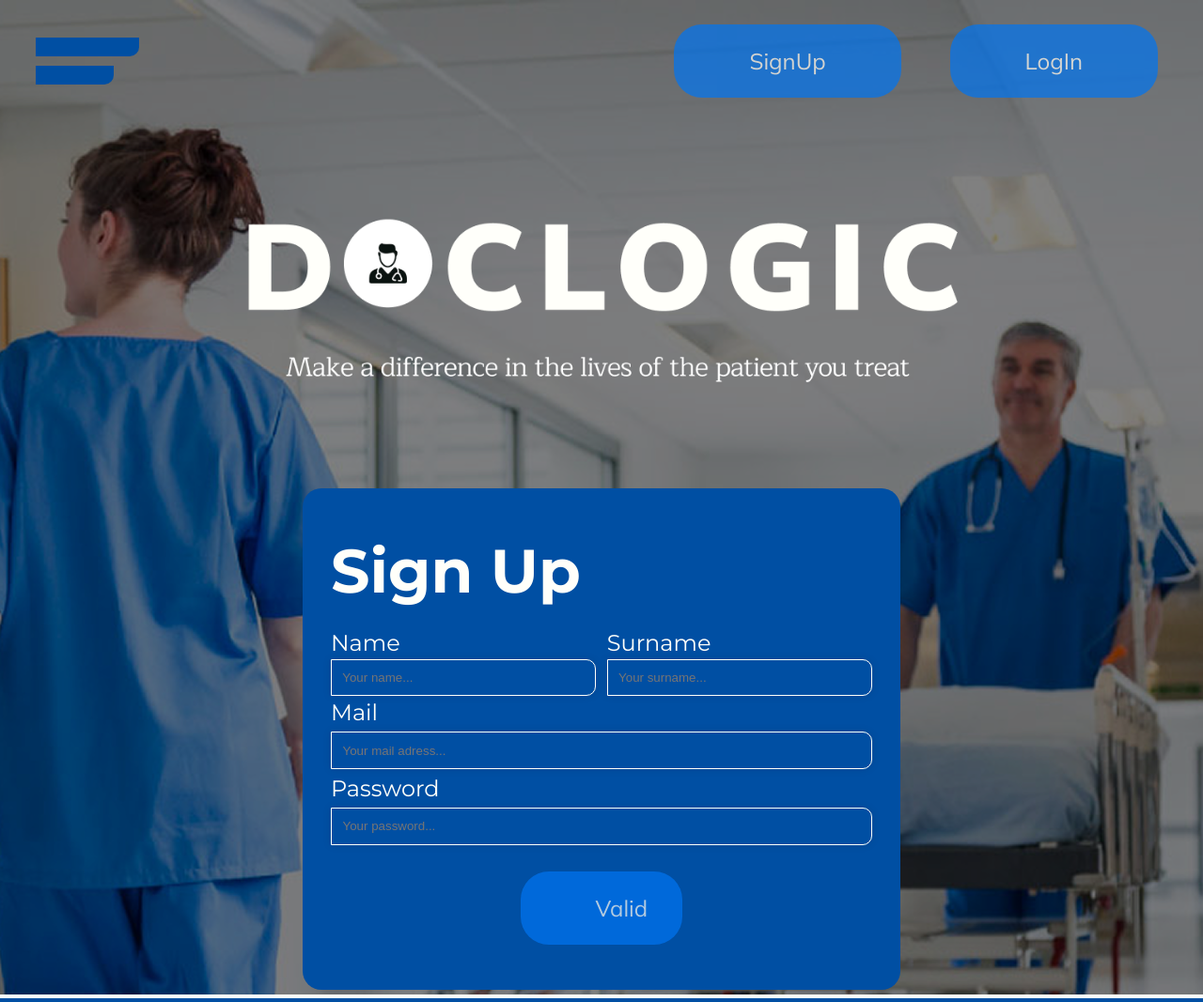
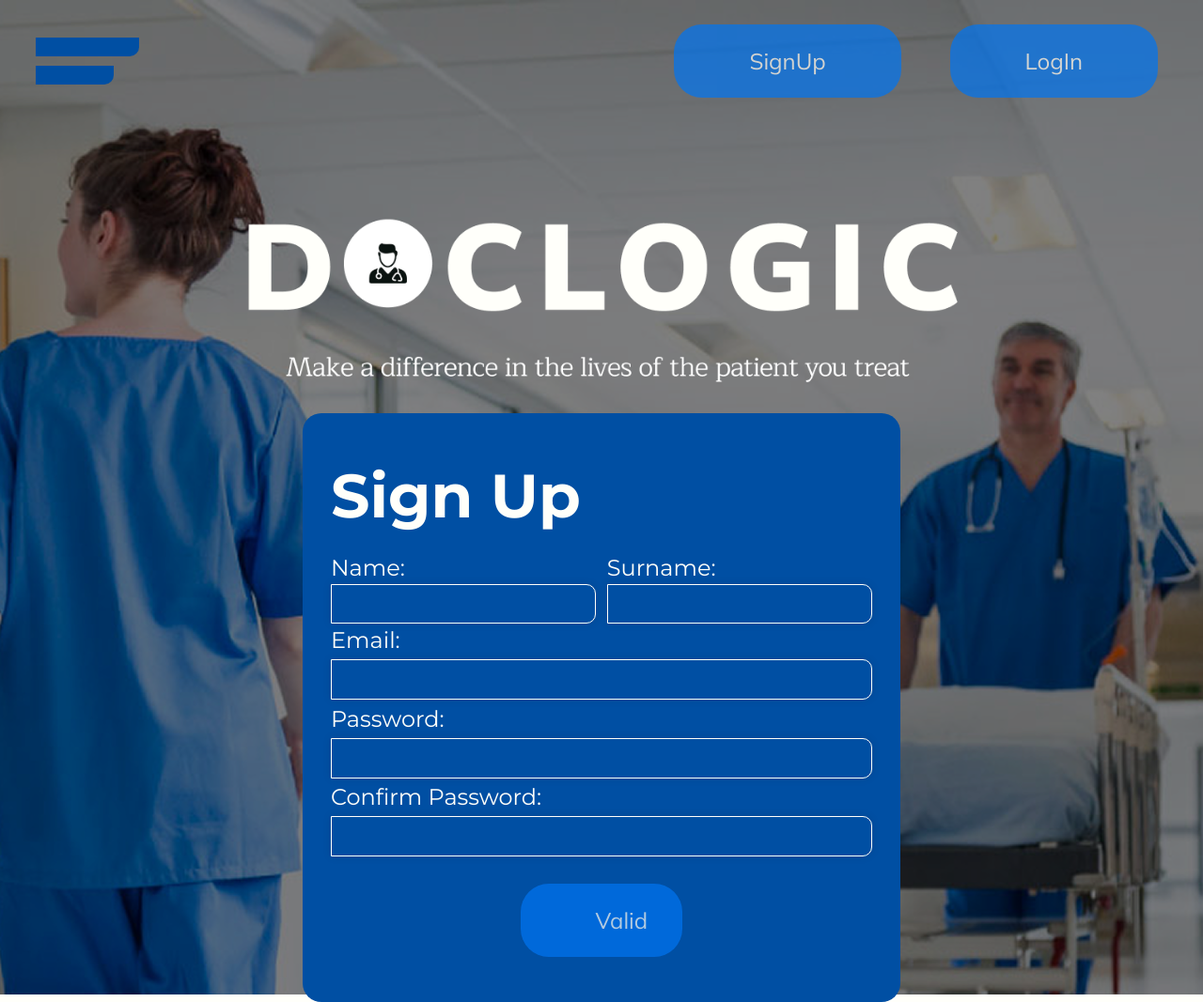
Before and after one commit to letEmmDev/DocLogic, a Django app: page /signup in a window 1280 px wide. Shown: the whole page at 94% size. Run offline with Django 5.2, Linux system fonts and the light colour scheme; some web fonts are replaced.

Commit message:
Project update - User model implementation + Authentication feature | SignIn + Functional MVC Logic integration

```diff
--- /dev/null
+++ b/core/forms.py
@@ -0,0 +1,28 @@
+from django import forms
+from .models import CustomUser
+
+class CustomUserCreationForm(forms.ModelForm):
+    password1 = forms.CharField(label='Password', widget=forms.PasswordInput)
+    password2 = forms.CharField(label='Confirm Password', widget=forms.PasswordInput)
+
+    class Meta:
+        model = CustomUser
+        fields = ('name', 'surname','email', 'role')
+        ## List of the fields from models.CustomUser that can be returned to the template
+        widgets = {
+            'role': forms.HiddenInput(),
+        }
+
+    def clean_password2(self):
+        password1 = self.cleaned_data.get("password1")
+        password2 = self.cleaned_data.get("password2")
+        if password1 and password2 and password1 != password2:
+            raise forms.ValidationError("Passwords don't match")
+        return password2
+
+    def save(self, commit=True):
+        user = super().save(commit=False)
+        user.set_password(self.cleaned_data["password1"])
+        if commit:
+            user.save()
+        return user
--- a/core/models.py
+++ b/core/models.py
@@ -0,0 +1,37 @@
+from django.contrib.auth.models import AbstractBaseUser, PermissionsMixin, BaseUserManager
+from django.db import models
+from django.utils import timezone
+
+class CustomUserManager(BaseUserManager):
+    def create_user(self, email, password=None, role='user', **extra_fields):
+        if not email:
+            raise ValueError('The Email field must be set')
+        email = self.normalize_email(email)
+        user = self.model(email=email, role=role, **extra_fields)
+        user.set_password(password)
+        user.save(using=self._db)
+        return user
+
+    def create_superuser(self, email, password=None, role='admin', **extra_fields):
+        extra_fields.setdefault('is_staff', True)
+        extra_fields.setdefault('is_superuser', True)
+        return self.create_user(email, password, role, **extra_fields)
+
+class CustomUser(AbstractBaseUser, PermissionsMixin):
+    id_user = models.AutoField(primary_key=True)
+    name = models.CharField(max_length=255, blank=True, null=True)
+    surname = models.CharField(max_length=255, blank=True, null=True)
+    email = models.EmailField(unique=True)
+    password = models.CharField(max_length=128)
+    role = models.CharField(max_length=50, default='user')
+    date_joined = models.DateTimeField(default=timezone.now)
+    is_active = models.BooleanField(default=True)
+    is_staff = models.BooleanField(default=False)
+
+    USERNAME_FIELD = 'email'
+    REQUIRED_FIELDS = []
+
+    objects = CustomUserManager()
+
+    def __str__(self):
+        return self.email
--- a/core/urls.py
+++ b/core/urls.py
@@ -1,12 +1,17 @@
 from django.urls import path
+from django.contrib.auth.views import LoginView, LogoutView
 
 from . import views
 
 urlpatterns = [
     path('', views.home, name='home'),
     # Registration paths
-    path('login', views.login, name='login'),
+        # Login path
+    path('login', LoginView.as_view(template_name="core/registration/login.html"), name='login'),
+        # Signup path
     path('signup', views.signup, name='signup'),
+        # Logout path
+    path("logout", LogoutView.as_view(next_page="login"), name="logout"),
 
     # Explore and discover paths
     path('discover', views.discover, name='discover'),
--- a/core/views.py
+++ b/core/views.py
@@ -1,14 +1,29 @@
-from django.shortcuts import render
+from django.shortcuts import render, redirect
+from django.contrib.auth import login
+from .forms import CustomUserCreationForm
+## Import the customed form so it can be used in the signup view
 
 # Create your views here.
 def home(request):
     return render(request, 'home.html')
 
-def login(request):
-    return render(request, 'core/registration/login.html')
+## Registration views
 def signup(request):
-    return render(request, 'core/registration/signup.html')
+    if request.method == 'POST':
+        form = CustomUserCreationForm(request.POST, initial={'role': 'user'})
+        if form.is_valid():
+            print("Form is valid!")  # Debug
+            user = form.save()
+            print("User saved:", user)  # Debug
+            login(request, user)
+            return redirect('home')
+        else:
+            print("Form errors:", form.errors)  # Debug
+    else:
+        form = CustomUserCreationForm(initial={'role': 'user'})
+    return render(request, 'core/registration/signup.html', {'form': form})
 
+## Landing page path
 def discover(request):
     return render(request, 'core/discover.html')
 def explore(request):
--- a/static/css/base.css
+++ b/static/css/base.css
@@ -49,6 +49,10 @@ p{
     font-family: 'Mulish',sans-serif;
     font-weight: 300;
 }
+input {
+    color: var(--white);
+    font-size: 16px;
+}
 .container{
     width: 100%;
 }
--- a/static/css/core/registration/signup.css
+++ b/static/css/core/registration/signup.css
@@ -11,7 +11,7 @@
     font-family: 'Montserrat', sans-serif;
     background-color: var(--primary-blue);
     position: absolute;
-    top: 65%;
+    top: 55%;
     left: 50%;
     right: 50%;
 }
--- a/templates/core/registration/login.html
+++ b/templates/core/registration/login.html
@@ -9,12 +9,12 @@
         {% csrf_token %}
         <div class="email-form">
             <label for="mail">Mail</label>
-            <input type="text" id="mail" name="mail" placeholder="Your mail address..." required>
+            <input type="text" id="mail" name="username" placeholder="Your mail address..." required>
         </div>
 
         <div class="password-form">
             <label for="password">Password</label>
-            <input type="text" id="password" name="password" placeholder="Your password..."required>
+            <input type="password" id="password" name="password" placeholder="Your password..."required>
         </div>
         <!-- submit button -->
         <button type="submit" class="btn-primary"> Valid </button>
--- a/templates/core/registration/signup.html
+++ b/templates/core/registration/signup.html
@@ -9,25 +9,33 @@
         {% csrf_token %}
         <div class="name-form">
             <div>
-                <label for="name">Name</label>
-                <input type="text" id="name" name="name" placeholder="Your name..." required>
+                {{ form.name.label_tag }}
+                {{ form.name }}
+                {{ form.name.errors }}
             </div>
             <div>
-                <label for="surname">Surname</label>
-                <input type="text" id="surname" name="surname" placeholder="Your surname..."required>
+                {{ form.surname.label_tag }}
+                {{ form.surname }}
+                {{ form.surname.errors }}
             </div>
         </div>
         <div class="email-form">
-            <label for="mail">Mail</label>
-            <input type="text" id="mail" name="mail" placeholder="Your mail adress..." required>
+            {{ form.email.label_tag }}
+            {{ form.email }}
+            {{ form.email.errors }}
         </div>
-
         <div class="password-form">
-            <label for="password">Password</label>
-            <input type="text" id="password" name="password" placeholder="Your password..." required>
+            {{ form.password1.label_tag }}
+            {{ form.password1 }}
+            {{ form.password1.errors }}
         </div>
-        <!-- submit button -->
-        <button type="submit" class="btn-primary"> Valid </button>
+        <div class="password-form">
+            {{ form.password2.label_tag }}
+            {{ form.password2 }}
+            {{ form.password2.errors }}
+        </div>
+        <input type="hidden" name="role" value="user">
+        <button type="submit" class="btn-primary">Valid</button>
     </form>
 </div>
 {% endblock %}
```
Also changed, not shown: DocLogic/settings.py (+9 -0 lines), 1 other file.
